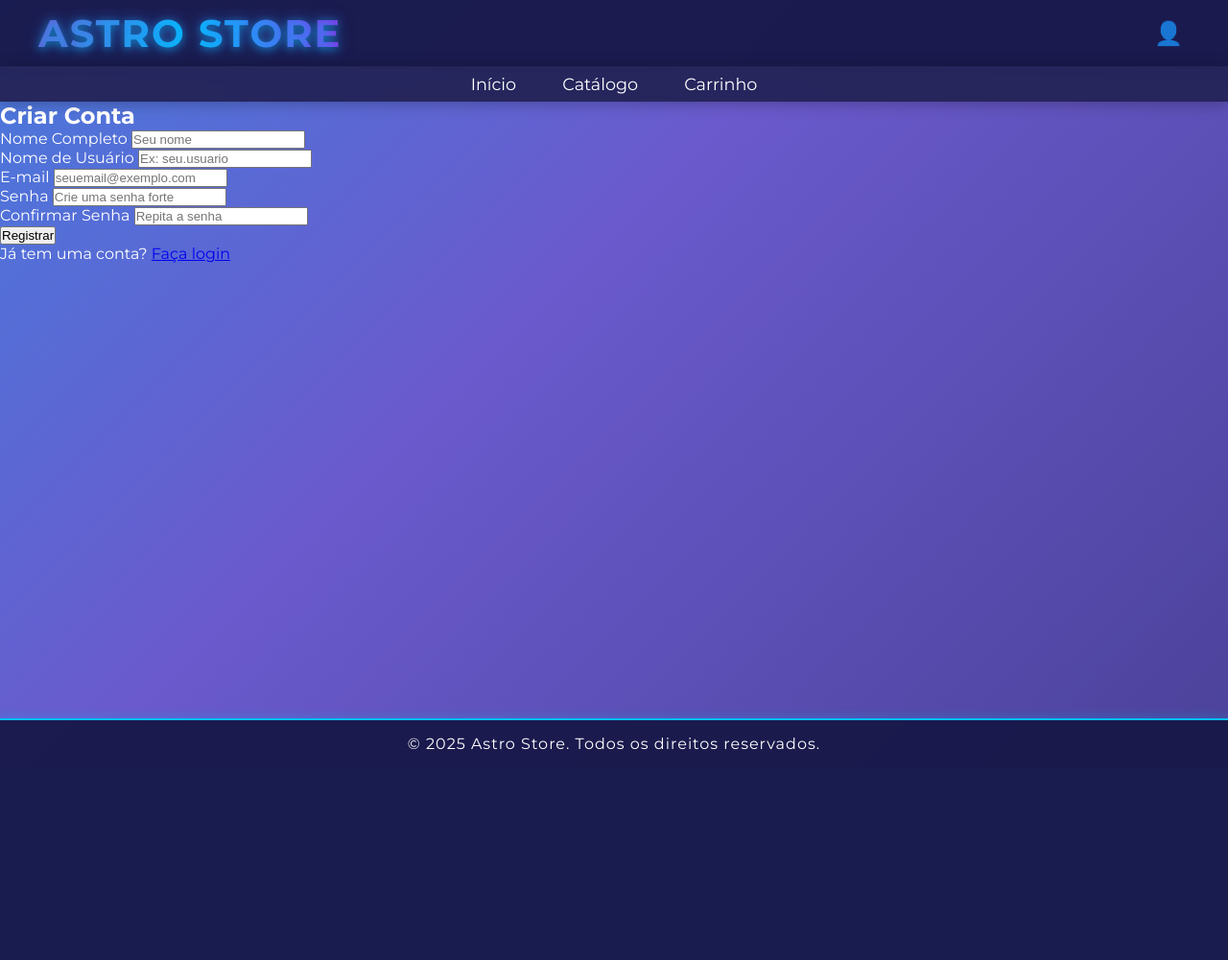
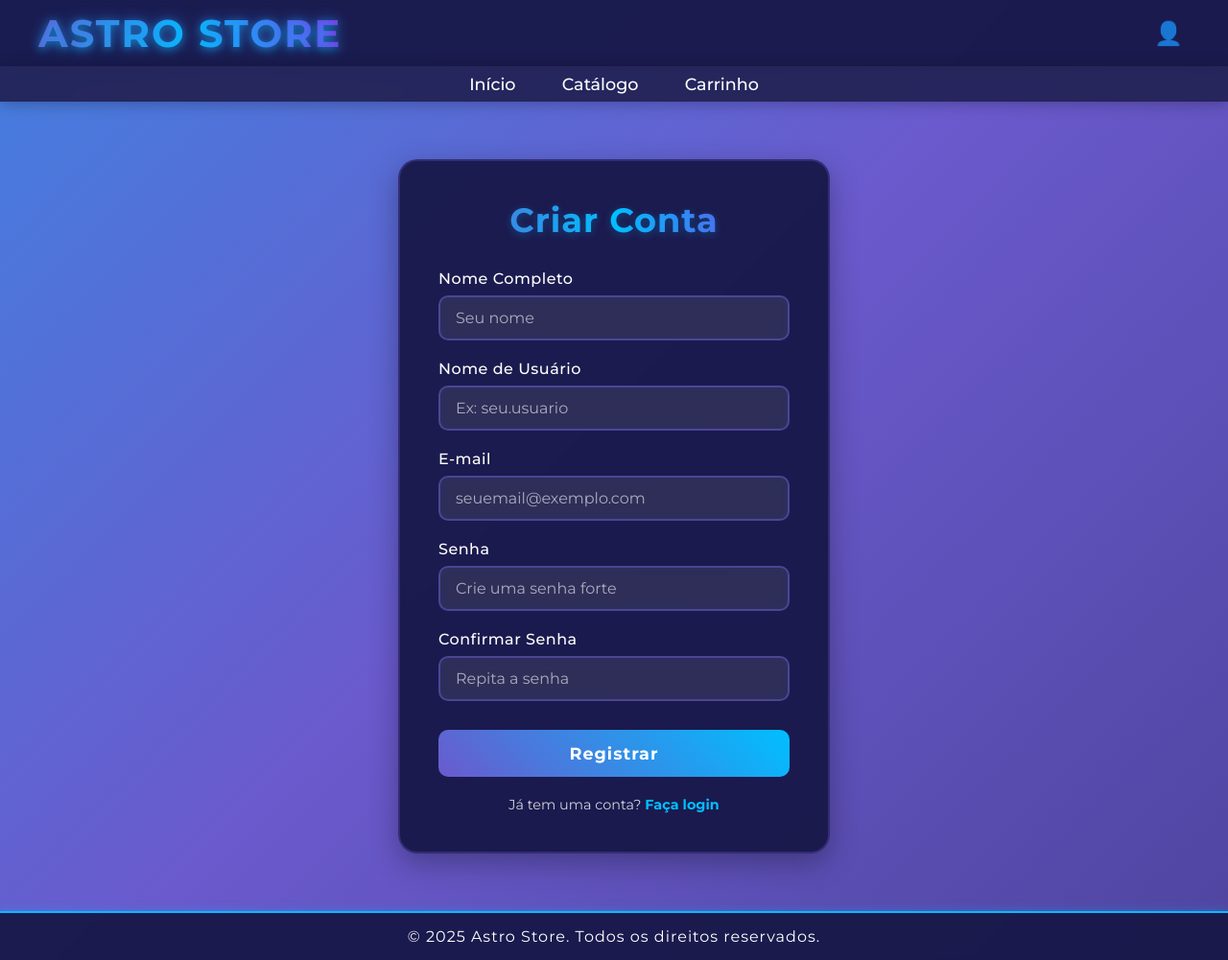
Before and after one commit to vinimarqess/AstroStore, a PHP site: page /Telas/Registro.html in a window 1280 px wide. Shown: the whole page at 96% size. Before the commit the page ends 782 px from the top, so only its background shows below. Run offline with PHP 8.4, Linux system fonts and the light colour scheme.

Commit message:
Finalizar o finalizado

```diff
--- a/Telas/Registro.html
+++ b/Telas/Registro.html
@@ -2,13 +2,16 @@
 <html lang="pt-br">
 <head>
     <meta charset="UTF-8">
+    <meta name="viewport" content="width=device-width, initial-scale=1.0">
     <title>Registro - Astro Store</title>
     <link rel="stylesheet" href="../css/style.css">
-    <link href="https://fonts.googleapis.com/css?family=Montserrat:700,400&display=swap" rel="stylesheet">
+    <link href="https://fonts.googleapis.com/css2?family=Montserrat:wght@400;500;600;700&display=swap" rel="stylesheet">
 </head>
-<body class="login-registro-bg" style="min-height: 100vh; display: flex; flex-direction: column;">
+<body class="login-registro-bg">
     <header class="header">
-        <a href="TelaInicial.html" style="text-decoration: none;"><span class="astro-title">ASTRO STORE</span></a>
+        <a href="TelaInicial.html" class="astro-title-link">
+            <span class="astro-title">ASTRO STORE</span>
+        </a>
         <a href="perfil.html" id="perfil-link" title="Perfil" class="perfil-icon">👤</a>
     </header>
     <nav>
@@ -17,7 +20,7 @@
         <a href="carrinho.html">Carrinho</a>
     </nav>
 
-    <div class="auth-container" style="flex: 1;">
+    <div class="auth-container">
         <h2 class="auth-title">Criar Conta</h2>
         <form class="auth-form" id="registerFormPage">
             <div class="form-group">
@@ -46,7 +49,7 @@
         <p class="auth-switch">Já tem uma conta? <a href="Login.html">Faça login</a></p>
     </div>
 
-    <footer style="position: static !important; width: 100%; background: rgba(24,24,72,0.95); color: #fff; text-align: center; padding: 15px 0; border-top: 2px solid #00bfff; box-shadow: 0 -2px 10px rgba(0, 191, 255, 0.2); margin-top: auto !important;">
+    <footer>
         &copy; 2025 Astro Store. Todos os direitos reservados.
     </footer>
     <script src="pronpt.js"></script>
--- a/css/style.css
+++ b/css/style.css
@@ -1043,3 +1043,161 @@ body.catalogo-bg {
     justify-content: center;
     align-items: center;
 }
+
+/* ===================== LOGIN E REGISTRO ===================== */
+body.login-registro-bg {
+    background: linear-gradient(-45deg, #232357, #6a5acd, #00bfff, #8a2be2);
+    background-size: 400% 400%;
+    animation: gradientBG 12s ease infinite;
+    min-height: 100vh;
+    display: flex;
+    flex-direction: column;
+}
+
+.auth-container {
+    max-width: 450px;
+    width: 90%;
+    margin: 60px auto;
+    background: rgba(24, 24, 72, 0.95);
+    border-radius: 20px;
+    padding: 40px;
+    box-shadow: 0 10px 30px rgba(0, 0, 0, 0.3);
+    backdrop-filter: blur(10px);
+    border: 2px solid rgba(106, 90, 205, 0.3);
+    animation: fadeInUp 0.7s cubic-bezier(.77,0,.18,1);
+    flex: 1;
+    display: flex;
+    flex-direction: column;
+    justify-content: center;
+}
+
+.auth-title {
+    font-size: 2.2rem;
+    font-weight: bold;
+    text-align: center;
+    margin-bottom: 30px;
+    background: linear-gradient(90deg, #6a5acd, #00bfff, #8a2be2);
+    -webkit-background-clip: text;
+    background-clip: text;
+    -webkit-text-fill-color: transparent;
+    letter-spacing: 1px;
+    text-shadow: 0 2px 8px #00bfff44;
+}
+
+.auth-form {
+    display: flex;
+    flex-direction: column;
+    gap: 20px;
+}
+
+.form-group {
+    display: flex;
+    flex-direction: column;
+    gap: 8px;
+}
+
+.form-group label {
+    font-size: 1rem;
+    font-weight: 500;
+    color: #fff;
+    letter-spacing: 0.5px;
+}
+
+.form-group input {
+    padding: 12px 16px;
+    border: 2px solid rgba(106, 90, 205, 0.5);
+    border-radius: 10px;
+    background: rgba(255, 255, 255, 0.1);
+    color: #fff;
+    font-size: 1rem;
+    font-family: 'Montserrat', Arial, sans-serif;
+    transition: border-color 0.3s, background 0.3s, box-shadow 0.3s;
+    backdrop-filter: blur(5px);
+}
+
+.form-group input::placeholder {
+    color: rgba(255, 255, 255, 0.6);
+}
+
+.form-group input:focus {
+    outline: none;
+    border-color: #00bfff;
+    background: rgba(255, 255, 255, 0.15);
+    box-shadow: 0 0 15px rgba(0, 191, 255, 0.3);
+}
+
+.auth-btn {
+    background: linear-gradient(45deg, #6a5acd, #00bfff);
+    color: #fff;
+    border: none;
+    padding: 14px 20px;
+    border-radius: 10px;
+    font-size: 1.1rem;
+    font-weight: bold;
+    cursor: pointer;
+    transition: transform 0.3s, box-shadow 0.3s;
+    margin-top: 10px;
+    letter-spacing: 1px;
+    font-family: 'Montserrat', Arial, sans-serif;
+}
+
+.auth-btn:hover {
+    transform: translateY(-2px);
+    box-shadow: 0 8px 20px rgba(0, 191, 255, 0.4);
+}
+
+.auth-btn:active {
+    transform: translateY(0);
+}
+
+.auth-switch {
+    text-align: center;
+    margin-top: 20px;
+    color: rgba(255, 255, 255, 0.8);
+    font-size: 0.9rem;
+}
+
+.auth-switch a {
+    color: #00bfff;
+    text-decoration: none;
+    font-weight: bold;
+    transition: color 0.3s;
+}
+
+.auth-switch a:hover {
+    color: #6a5acd;
+    text-decoration: underline;
+}
+
+.error-message {
+    background: rgba(255, 82, 82, 0.2);
+    color: #ff5252;
+    padding: 10px;
+    border-radius: 8px;
+    border: 1px solid rgba(255, 82, 82, 0.5);
+    text-align: center;
+    font-size: 0.9rem;
+    margin: 10px 0;
+    display: none;
+}
+
+.error-message.show {
+    display: block;
+    animation: fadeIn 0.3s ease;
+}
+
+@keyframes fadeIn {
+    from { opacity: 0; transform: translateY(-10px); }
+    to { opacity: 1; transform: translateY(0); }
+}
+
+@keyframes fadeInUp {
+    from {
+        opacity: 0;
+        transform: translateY(30px);
+    }
+    to {
+        opacity: 1;
+        transform: translateY(0);
+    }
+}
```
Also changed, not shown: Telas/Login.html (+6 -3 lines).
